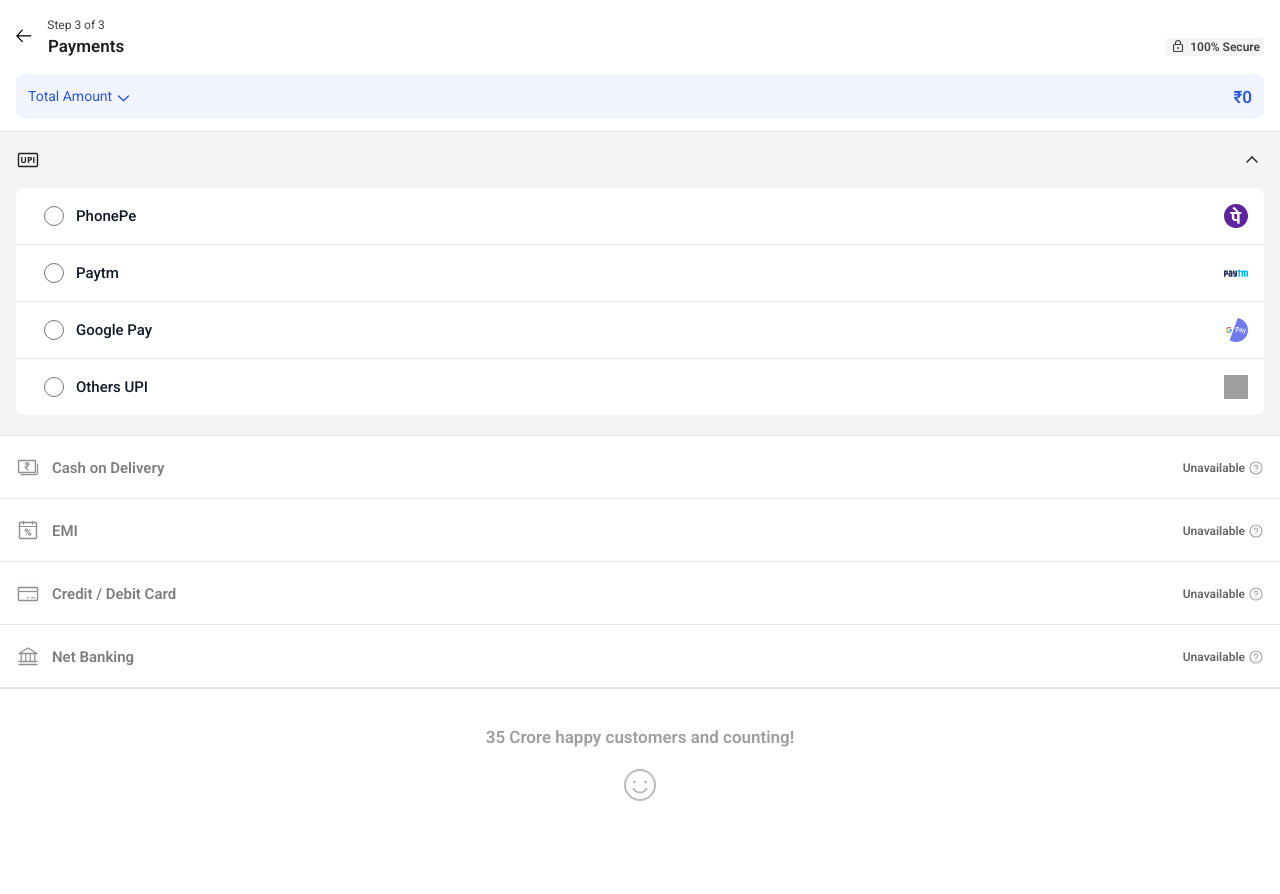
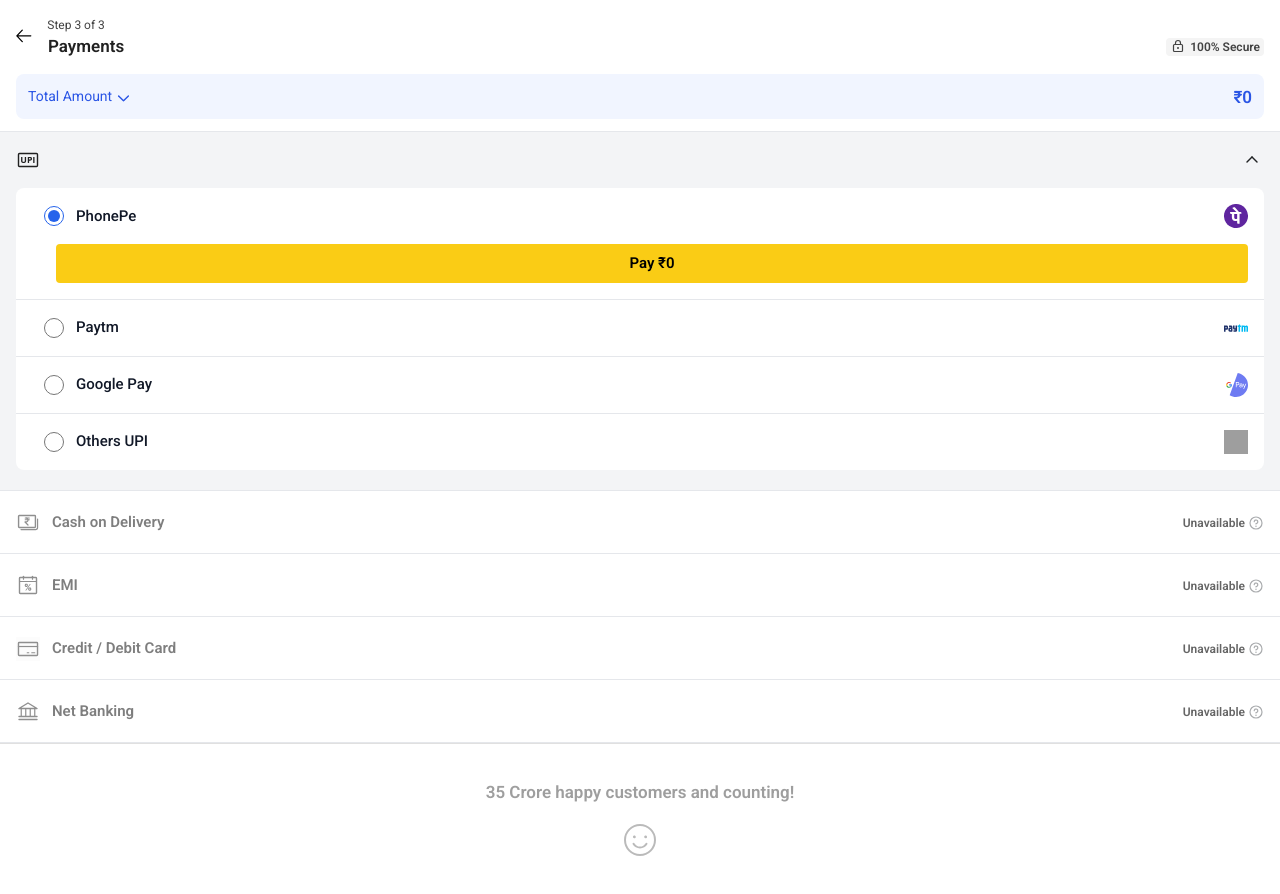
Before and after one commit to mrsonukr/flipkart-v1, a React (Vite) app: page /payment in a window 1280 px wide. Before the commit the page ends 841 px from the top, so only its background shows below. Built offline with nearby package versions, Linux system fonts and the light colour scheme; grey boxes are pictures that could not be loaded.

Commit message:
Update UPIPaymentOptions.jsx

```diff
--- a/src/components/payment/UPIPaymentOptions.jsx
+++ b/src/components/payment/UPIPaymentOptions.jsx
@@ -11,7 +11,7 @@
   num.toLocaleString("en-IN", { maximumFractionDigits: 2 });
 
 const UPIPaymentOptions = () => {
-  const [selected, setSelected] = useState("phonepe");
+  const [selected, setSelected] = useState("phonePe");
   const navigate = useNavigate();
 
   // State to track if a payment button was clicked
```
